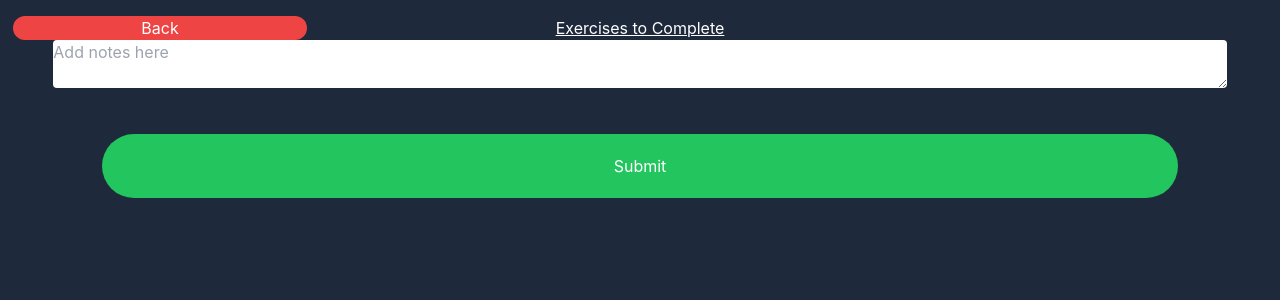
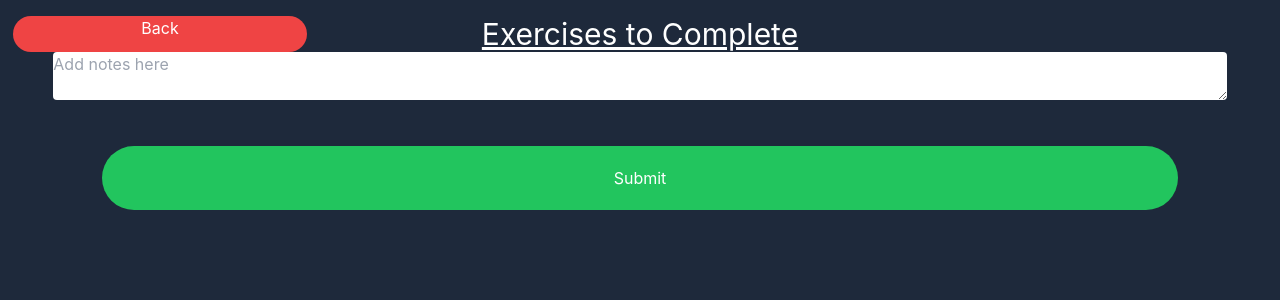
Before and after one commit to ErickEnriquez/fitness-app, a Next.js app: page /workout/1 in a window 1280 px wide. Shown: the top 300 px of the page. Built offline with nearby package versions, Linux system fonts and the light colour scheme.

Commit message:
make title larger

```diff
--- a/src/pages/workout/[exerciseTemplate].tsx
+++ b/src/pages/workout/[exerciseTemplate].tsx
@@ -15,7 +15,7 @@ const ExerciseTemplate = () => {
 			<main className='text-center mt-4'>
 				<div className='grid grid-cols-4'>
 					<Link href='/workout'><a className='text-white bg-red-500 rounded-full w-11/12 mx-auto hover:bg-white hover:text-red-500 hover:outline outline-red-500'>Back</a></Link>
-					<h1 className='text-white col-span-2 mx-auto underline'>Exercises to Complete</h1>
+					<h1 className='text-white col-span-2 mx-auto underline text-3xl'>Exercises to Complete</h1>
 
 				</div>
 				<ul className='w-11/12 mx-auto'>
```
